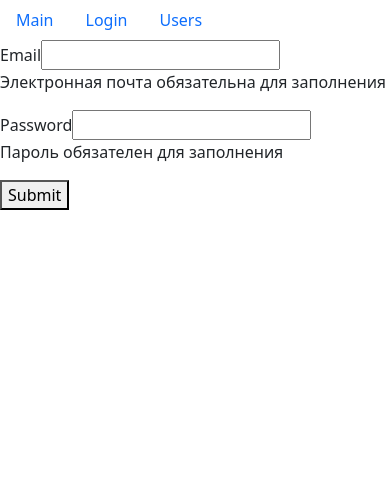
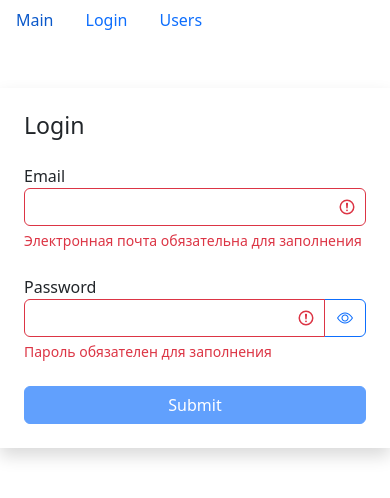
Before and after one commit to nad388/fastCompany, a React (Create React App) app: page /login in a window 390 px wide. Shown: the top 498 px of the page. Built offline with nearby package versions, Linux system fonts and the light colour scheme.

Commit message:
added advanced validate form and regex and styles login

```diff
--- a/src/app/components/textField.jsx
+++ b/src/app/components/textField.jsx
@@ -1,18 +1,37 @@
-import React from 'react';
+import React, { useState } from 'react';
 import PropTypes from 'prop-types';
 
 const TextField = ({ label, type, name, value, onChange, error }) => {
+  const [showPassword, setShowPassword] = useState(false);
+  const getInputClasses = () => {
+    return 'form-control' + (error ? ' is-invalid' : '');
+  };
+  const toggleShowPassword = () => {
+    setShowPassword((prevState) => !prevState);
+  };
   return (
-    <div>
+    <div className="mb-4">
       <label htmlFor={name}>{label}</label>
+      <div className="input-group has-validation">
         <input
-        type={type}
+          type={showPassword ? 'text' : type}
           id={name}
           name={name}
           value={value}
           onChange={onChange}
+          className={getInputClasses()}
         />
-      {error && <p>{error}</p>}
+        {type === 'password' && (
+          <button
+            className="btn btn-outline-primary"
+            type="button"
+            onClick={toggleShowPassword}
+          >
+            <i className={'bi bi-eye' + (showPassword ? '-slash' : '')}></i>
+          </button>
+        )}
+        {error && <div className="invalid-feedback">{error}</div>}
+      </div>
     </div>
   );
 };
--- a/src/app/layouts/login.jsx
+++ b/src/app/layouts/login.jsx
@@ -14,8 +14,23 @@
   const validatorConfig = {
     email: {
       isRequired: { message: 'Электронная почта обязательна для заполнения' },
+      isEmail: {
+        message: 'Email введен некорректно',
       },
-    password: { isRequired: { message: 'Пароль обязателен для заполнения' } },
+    },
+    password: {
+      isRequired: { message: 'Пароль обязателен для заполнения' },
+      isCapitalSymbol: {
+        message: 'Пароль должен содержать хотя бы одну заглавную букву',
+      },
+      isContainDigit: {
+        message: 'Пароль должен содержать хотя бы одну цифру',
+      },
+      min: {
+        message: 'Пароль должен состоять минимум из 8 символов',
+        value: 8,
+      },
+    },
   };
   useEffect(() => {
     validate();
@@ -28,6 +43,8 @@
     return Object.keys(errors).length === 0;
   };
 
+  const isValid = Object.keys(errors).length === 0;
+
   const handleSubmit = (e) => {
     e.preventDefault();
     const isValid = validate();
@@ -35,6 +52,10 @@
     console.log(data);
   };
   return (
+    <div className="container mt-5">
+      <div className="row">
+        <div className="col-md-6 offset-md-3 shadow p-4">
+          <h3 className="mb-4">Login</h3>
           <form onSubmit={handleSubmit}>
             <TextField
               label="Email"
@@ -51,8 +72,17 @@
               onChange={handleChange}
               error={errors.password}
             />
-      <button>Submit</button>
+            <button
+              type="submit"
+              disabled={!isValid}
+              className="btn btn-primary w-100 mx-auto"
+            >
+              Submit
+            </button>
           </form>
+        </div>
+      </div>
+    </div>
   );
 };
 
--- a/src/app/utils/validator.js
+++ b/src/app/utils/validator.js
@@ -1,13 +1,34 @@
 export function validator(data, config) {
   const errors = {};
   function validate(validateMethod, data, config) {
+    let statusValidate;
     switch (validateMethod) {
       case 'isRequired':
-        if (data.trim() === '') return config.message;
+        statusValidate = data.trim() === '';
         break;
+      case 'isEmail': {
+        const emailRegExp = /^\S+@\S+\.\S+$/g;
+        statusValidate = !emailRegExp.test(data);
+        break;
+      }
+      case 'isCapitalSymbol': {
+        const capitalRegExp = /[A-Z]+/g;
+        statusValidate = !capitalRegExp.test(data);
+        break;
+      }
+      case 'isContainDigit': {
+        const digitRegExp = /\d+/g;
+        statusValidate = !digitRegExp.test(data);
+        break;
+      }
+      case 'min': {
+        statusValidate = data.length < config.value;
+        break;
+      }
       default:
         break;
     }
+    if (statusValidate) return config.message;
   }
   for (const fieldName in data) {
     for (const validateMethod in config[fieldName]) {
@@ -16,7 +37,7 @@
         data[fieldName],
         config[fieldName][validateMethod]
       );
-      if (error) {
+      if (error && !errors[fieldName]) {
         errors[fieldName] = error;
       }
     }
```
Lines whose indentation alone changed are shown as unchanged.
